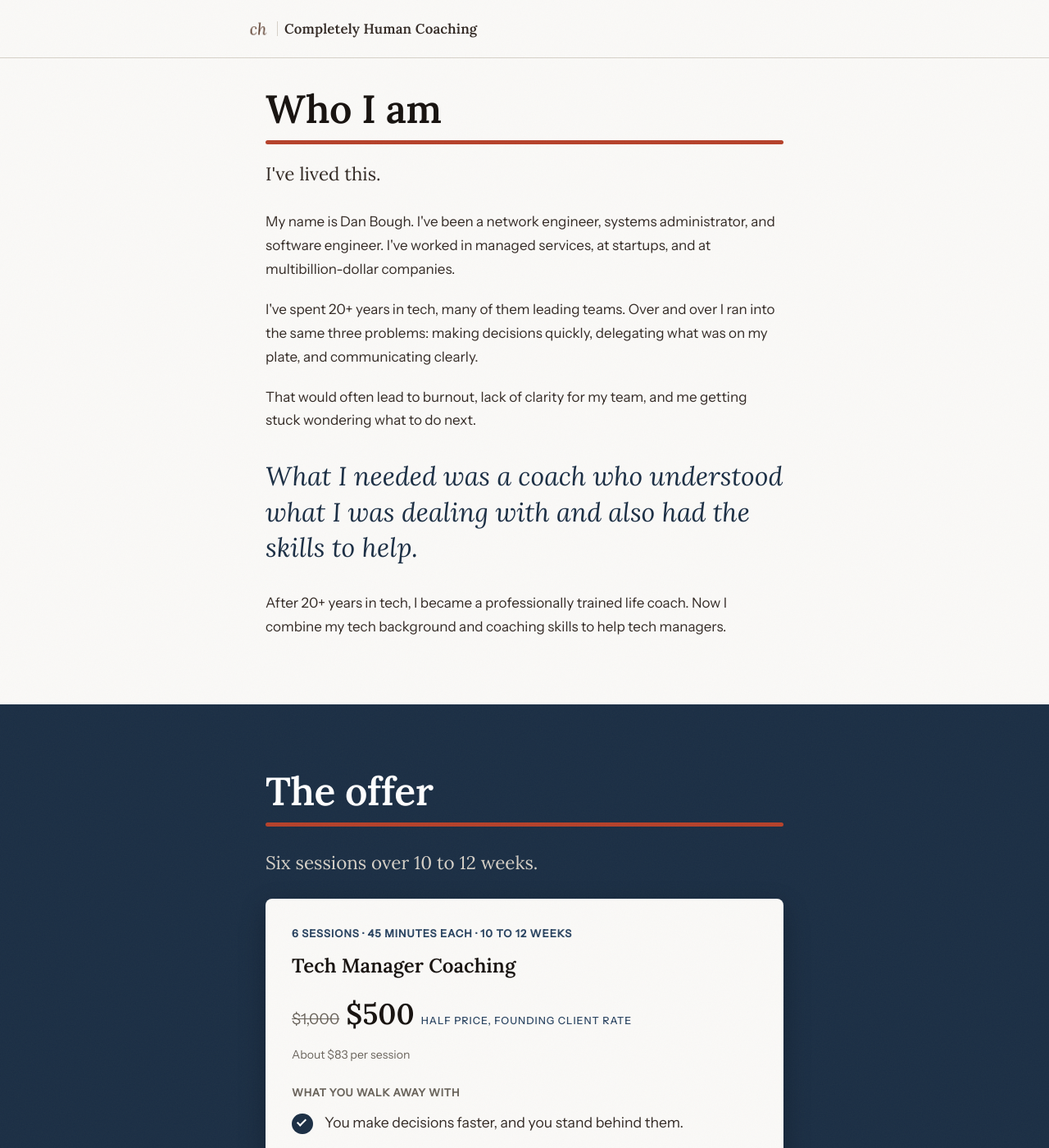
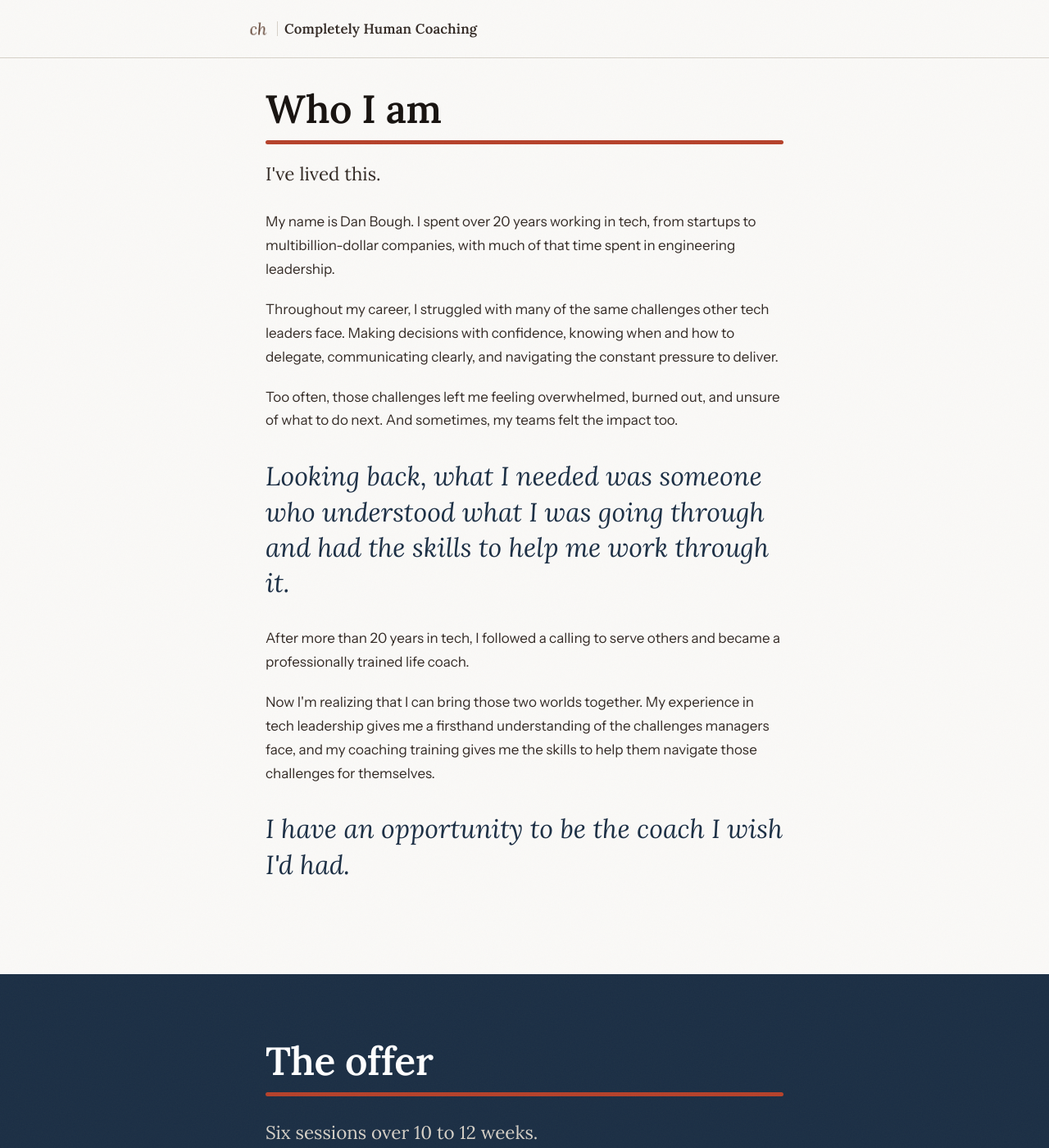
Before and after one commit to dbough/completely-human-coaching-com, a Jekyll site: the page built from tech-managers/index.html, in a window 1280 px wide and 1400 px high, scrolled down 2593 px. Shown: the whole window at 82% size. Built offline with Jekyll 4.4.1, drawn with Linux system fonts in a browser that asks for light colours.

Commit message:
Use the new "Who I am" story
Co-Authored-By: Claude Sonnet 5.5 <noreply@anthropic.com>

```diff
--- a/tech-managers/index.html
+++ b/tech-managers/index.html
@@ -133,31 +133,41 @@ og_image: "https://completelyhumancoaching.com/og-image.png"
       <h2 class="reveal reveal-delay-1">I've lived this.</h2>
 
       <p class="reveal reveal-delay-2">
-        My name is Dan Bough. I've been a network engineer, systems administrator, and software
-        engineer. I've worked in managed services, at startups, and at multibillion-dollar
-        companies.
+        My name is Dan Bough. I spent over 20 years working in tech, from startups to
+        multibillion-dollar companies, with much of that time spent in engineering leadership.
       </p>
 
       <p class="reveal reveal-delay-2">
-        I've spent 20+ years in tech, many of them leading teams. Over and over I ran into the
-        same three problems: making decisions quickly, delegating what was on my plate, and
-        communicating clearly.
+        Throughout my career, I struggled with many of the same challenges other tech leaders
+        face. Making decisions with confidence, knowing when and how to delegate, communicating
+        clearly, and navigating the constant pressure to deliver.
       </p>
 
       <p class="reveal reveal-delay-3">
-        That would often lead to burnout, lack of clarity for my team, and me getting stuck
-        wondering what to do next.
+        Too often, those challenges left me feeling overwhelmed, burned out, and unsure of what
+        to do next. And sometimes, my teams felt the impact too.
       </p>
 
       <blockquote class="pull-quote reveal reveal-delay-3">
-        What I needed was a coach who understood what I was dealing with and also had the skills
-        to help.
+        Looking back, what I needed was someone who understood what I was going through and had
+        the skills to help me work through it.
       </blockquote>
 
       <p class="reveal reveal-delay-3">
-        After 20+ years in tech, I became a professionally trained life coach. Now I combine my
-        tech background and coaching skills to help tech managers.
+        After more than 20 years in tech, I followed a calling to serve others and became a
+        professionally trained life coach.
       </p>
+
+      <p class="reveal reveal-delay-3">
+        Now I'm realizing that I can bring those two worlds together. My experience in tech
+        leadership gives me a firsthand understanding of the challenges managers face, and my
+        coaching training gives me the skills to help them navigate those challenges for
+        themselves.
+      </p>
+
+      <blockquote class="pull-quote reveal reveal-delay-3">
+        I have an opportunity to be the coach I wish I'd had.
+      </blockquote>
     </div>
   </section>
 
```
